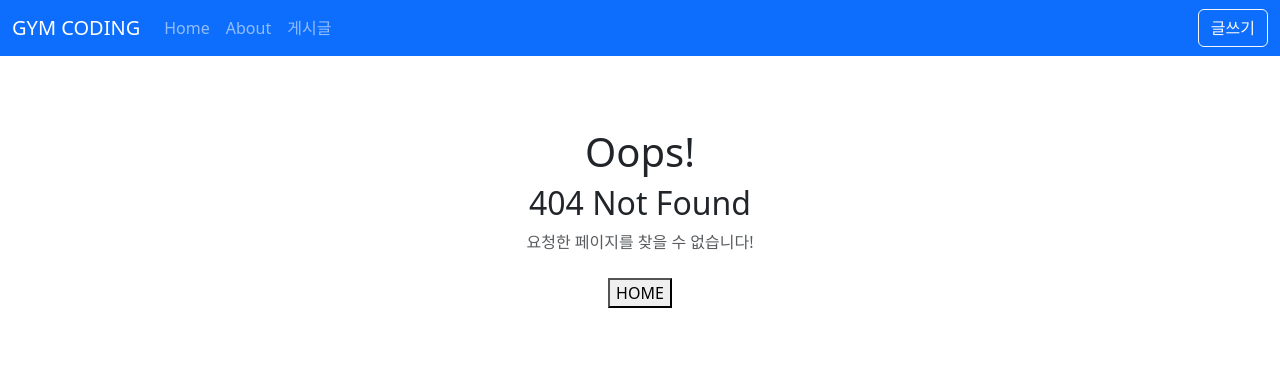
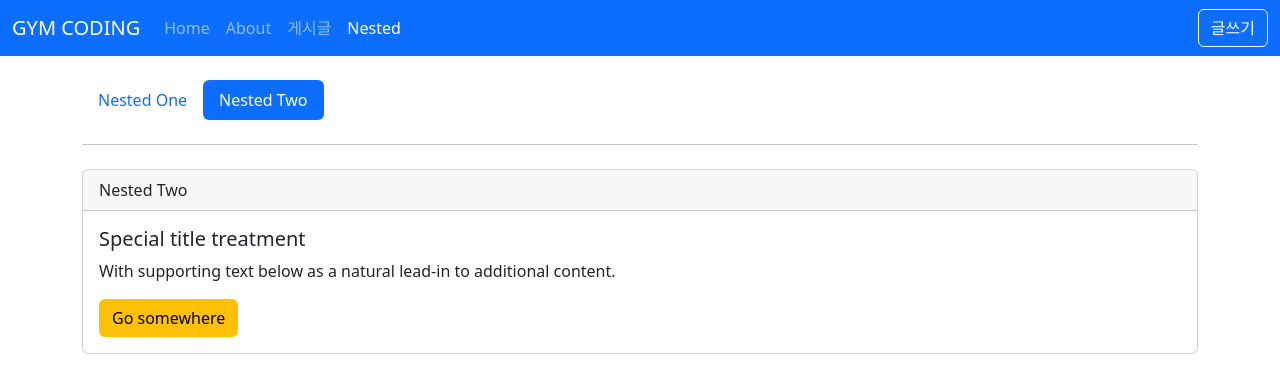
Before and after one commit to YounSoyoung/vue3-posts, a Vue app: page /nested/two in a window 1280 px wide. Before the commit this address had no page. Shown: the top 392 px of the page. Built offline with nearby package versions, Linux system fonts and the light colour scheme.

Commit message:
중첩 라우터

```diff
--- a/src/layouts/TheHeader.vue
+++ b/src/layouts/TheHeader.vue
@@ -33,6 +33,11 @@
 								>게시글</RouterLink
 							>
 						</li>
+						<li class="nav-item">
+							<RouterLink class="nav-link" active-class="active" to="/nested"
+								>Nested</RouterLink
+							>
+						</li>
 					</ul>
 					<form class="d-flex" role="search">
 						<button class="btn btn-outline-light" @click="goPage" type="button">
--- a/src/router/index.js
+++ b/src/router/index.js
@@ -6,6 +6,10 @@ import PostDetailView from '@/views/posts/PostDetailView.vue';
 import PostListView from '@/views/posts/PostListView.vue';
 import PostEditView from '@/views/posts/PostEditView.vue';
 import NotFoundView from '@/views/NotFoundView.vue';
+import NestedView from '@/views/nested/NestedView.vue';
+import NestedOneView from '@/views/nested/NestedOneView.vue';
+import NestedTwoView from '@/views/nested/NestedTwoView.vue';
+import NestedHomeView from '@/views/nested/NestedHomeView.vue';
 
 const routes = [
 	{
@@ -40,7 +44,31 @@ const routes = [
 		name: 'PostEdit',
 		component: PostEditView,
 	},
+	// '/:pathMatch(.*)*' - 위의 어떤 경로와도 매칭되지 않은 경우 NotFoundView로 이동
 	{ path: '/:pathMatch(.*)*', name: 'NotFound', component: NotFoundView },
+	{
+		path: '/nested',
+		name: 'Nested',
+		component: NestedView,
+		children: [
+			{
+				path: '',
+				name: 'NestedHome',
+				component: NestedHomeView,
+			},
+			{
+				// path: '/one' - one 앞에 / 넣으면 안된다, / 넣으면 절대경로가 되어버린다
+				path: 'one',
+				name: 'NestedOne',
+				component: NestedOneView,
+			},
+			{
+				path: 'two',
+				name: 'NestedTwo',
+				component: NestedTwoView,
+			},
+		],
+	},
 ];
 
 const router = createRouter({
--- a/src/views/NotFoundView.vue
+++ b/src/views/NotFoundView.vue
@@ -5,8 +5,8 @@
 		<div class="text-muted">요청한 페이지를 찾을 수 없습니다!</div>
 		<div class="mt-4">
 			<!-- RouterLink로 홈으로 이동한다, 라우터 링크를 버튼으로 하고 싶다면 슬롯으로 넣으면 된다-->
-			<RouterLink>
-				<button>HOME</button>
+			<RouterLink to="/">
+				<button class="btn btn-primary">HOME</button>
 			</RouterLink>
 		</div>
 	</div>
--- /dev/null
+++ b/src/views/nested/NestedHomeView.vue
@@ -0,0 +1,12 @@
+<template>
+	<div class="card">
+		<div class="card-header">Nested Home</div>
+		<div class="card-body">
+			<h1 class="card-title">Nested routes home...</h1>
+		</div>
+	</div>
+</template>
+
+<script setup></script>
+
+<style lang="scss" scoped></style>
--- /dev/null
+++ b/src/views/nested/NestedOneView.vue
@@ -0,0 +1,16 @@
+<template>
+	<div class="card">
+		<div class="card-header">Nested One</div>
+		<div class="card-body">
+			<h5 class="card-title">Special title treatment</h5>
+			<p class="card-text">
+				With supporting text below as a natural lead-in to additional content.
+			</p>
+			<a href="#" class="btn btn-danger">Go somewhere</a>
+		</div>
+	</div>
+</template>
+
+<script setup></script>
+
+<style lang="scss" scoped></style>
--- /dev/null
+++ b/src/views/nested/NestedTwoView.vue
@@ -0,0 +1,16 @@
+<template>
+	<div class="card">
+		<div class="card-header">Nested Two</div>
+		<div class="card-body">
+			<h5 class="card-title">Special title treatment</h5>
+			<p class="card-text">
+				With supporting text below as a natural lead-in to additional content.
+			</p>
+			<a href="#" class="btn btn-warning">Go somewhere</a>
+		</div>
+	</div>
+</template>
+
+<script setup></script>
+
+<style lang="scss" scoped></style>
--- /dev/null
+++ b/src/views/nested/NestedView.vue
@@ -0,0 +1,34 @@
+<template>
+	<div>
+		<ul class="nav nav-pills">
+			<li class="nav-item">
+				<!-- route.push가 아닌 replace(replace:ture)를 사용하면 -->
+				<!-- 예) About 페이지 => Nested 페이지 => Nested One 버튼/페이지 => Nested Two 버튼/페이지 -->
+				<!-- 1. stack - about > NestedHome -->
+				<!-- 2. stack - about > NestedOne -->
+				<!-- 3. stack - about > NestedTwo -->
+				<!-- 이 순서대로 히스토리 스택이 쌓이기 때문에 뒤로가기 하면 about페이지로 이동 -->
+				<RouterLink
+					class="nav-link"
+					active-class="active"
+					:to="{ name: 'NestedOne', replace: true }"
+					>Nested One</RouterLink
+				>
+			</li>
+			<li class="nav-item">
+				<RouterLink
+					class="nav-link"
+					active-class="active"
+					:to="{ name: 'NestedTwo', replace: true }"
+					>Nested Two</RouterLink
+				>
+			</li>
+		</ul>
+		<hr class="my-4" />
+		<RouterView></RouterView>
+	</div>
+</template>
+
+<script setup></script>
+
+<style lang="scss" scoped></style>
```
